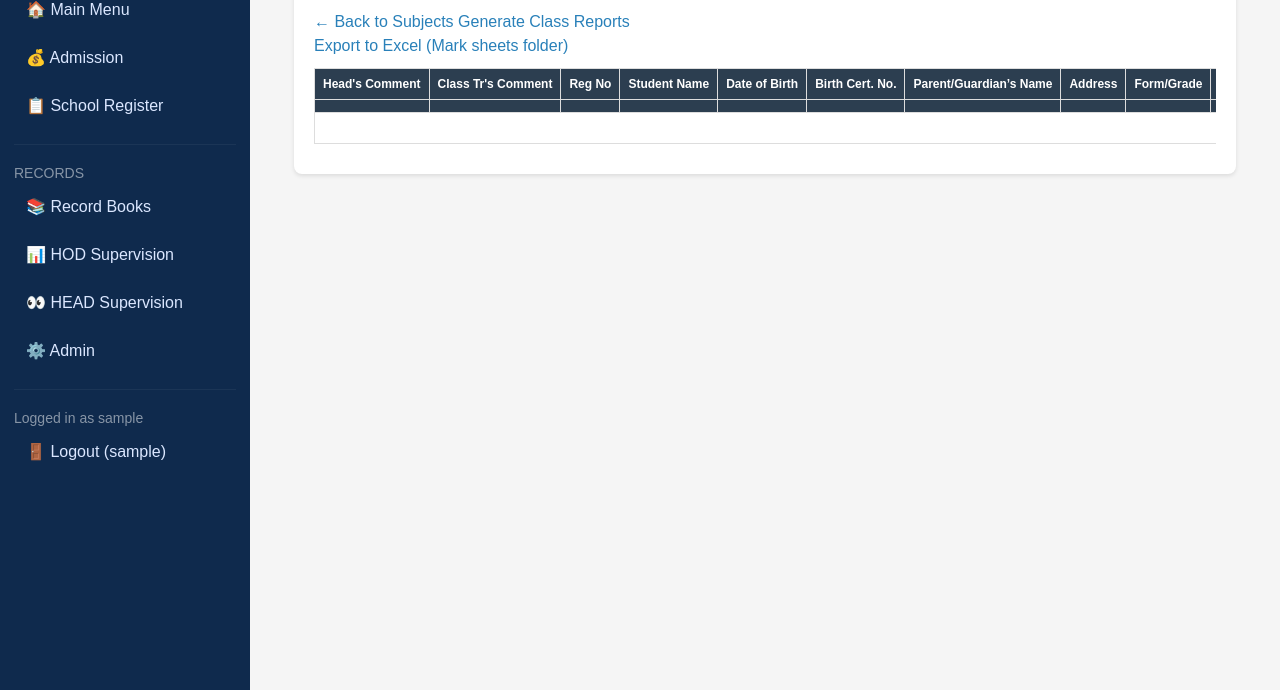
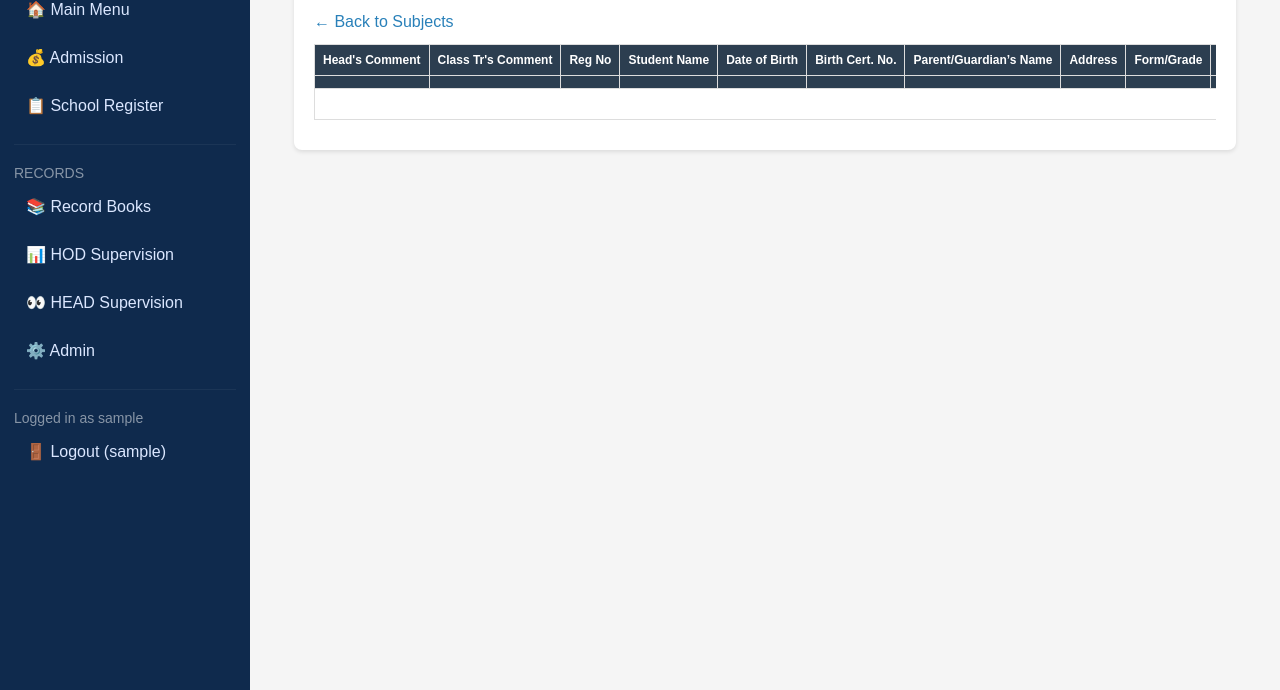
Before and after one commit to highlyorganisedlearning-cmyk/school_management_sys, a Django app: page /master-marksheet/1/ in a window 1280 px wide. Shown: the part 110-800 px from the top of the page. Run offline with Django 5.2, Linux system fonts and the light colour scheme; the visitor is signed in with stand-in values (Sample User, id 1); data that the repository does not hold is empty.

Commit message:
Fix deleted links

```diff
--- a/kids/templates/kids/master_marksheet.html
+++ b/kids/templates/kids/master_marksheet.html
@@ -8,7 +8,7 @@
 <div class="container">
 <h1>{{ grade }} - Master MarkSheet - {{ term.name }}</h1>
 <a href="{% url 'grade_subjects' grade %}">← Back to Subjects</a>
-<a href="{% url 'generate_professional_reports' grade %}" class="btn-download">Generate Class Reports</a>
+
 
 <div class="table-wrapper">
 <table class="master-table">
@@ -132,10 +132,6 @@
         <tr><td colspan="100%">No students found in {{ grade }}</td></tr>
     {% endfor %}
     </tbody>
-    <a href="/export-marksheet/?class={{ grade }}&year={{ year }}&term={{ term }}">
-   Export to Excel (Mark sheets folder)
-</a>
-
 
 </table>
 </div>
```
Also changed, not shown: kids/templates/kids/main_menu.html (line endings or trailing spaces).
